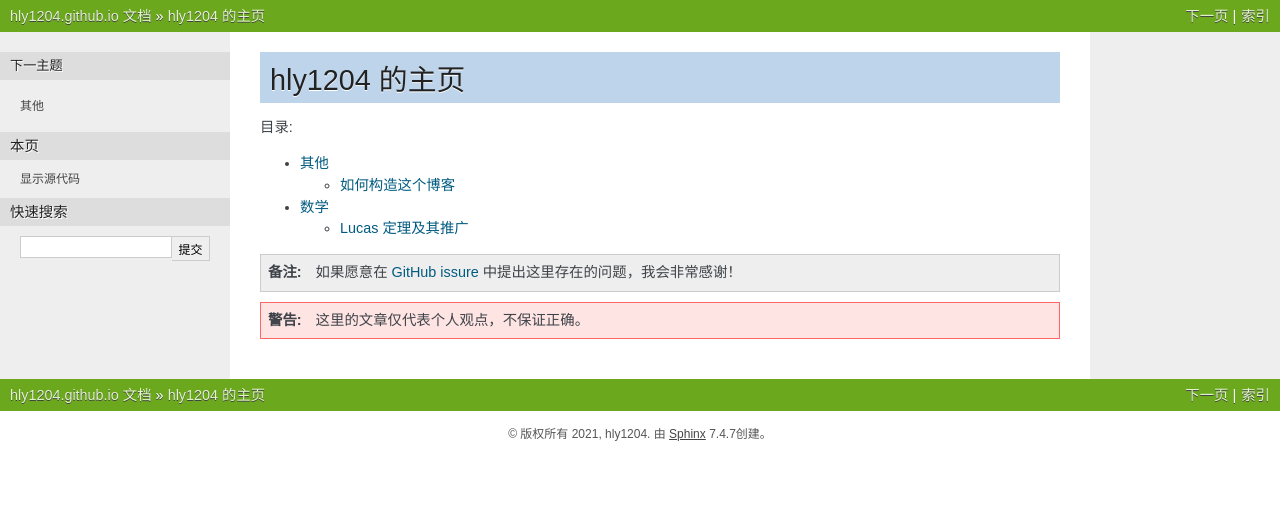
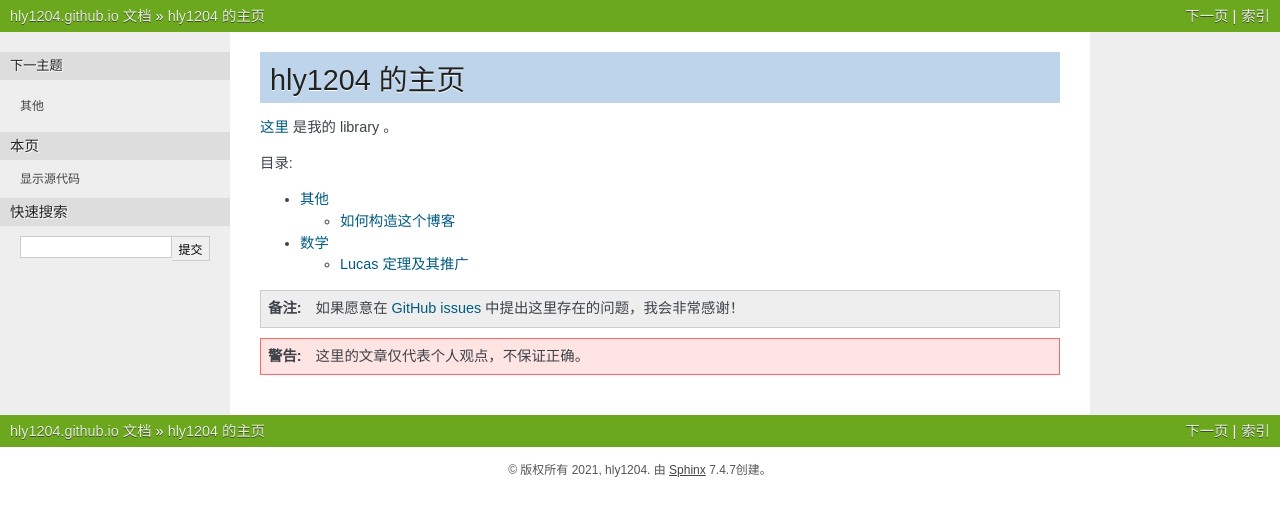
Before and after one commit to hly1204/hly1204.github.io, a Sphinx documentation site: the page built from source/index.rst, in a window 1280 px wide. Shown: the top 516 px of the page. Built offline with Sphinx 7.4.7, drawn with Linux system fonts in a browser that asks for light colours.

Commit message:
修正小错误

```diff
--- a/source/blog/6-4-2021-how_to_build_this_blog.rst
+++ b/source/blog/6-4-2021-how_to_build_this_blog.rst
@@ -8,6 +8,8 @@
 很大一部分用法是参考了 `reStructuredText 简介`_ 中的。
 
 我在这里统一采用 3 个空格的缩进。
+
+使用 ``pip install -U sphinx`` 安装 Sphinx 后使用编译命令 ``sphinx-build -b html source build`` 即可。
 
 代码块
 ----------------
--- a/source/index.rst
+++ b/source/index.rst
@@ -6,6 +6,8 @@
 =============================
 hly1204 的主页
 =============================
+`这里 <https://hly1204.github.io/library/>`_ 是我的 library 。
+
 .. toctree::
    :maxdepth: 2
    :caption: 目录:
@@ -15,10 +17,10 @@
 
 .. note::
 
-   如果愿意在 `GitHub issure`_ 中提出这里存在的问题，我会非常感谢！
+   如果愿意在 `GitHub issues`_ 中提出这里存在的问题，我会非常感谢！
 
 .. warning::
 
    这里的文章仅代表个人观点，不保证正确。
 
-.. _GitHub issure: https://github.com/hly1204/hly1204.github.io/issues
+.. _GitHub issues: https://github.com/hly1204/hly1204.github.io/issues
```
